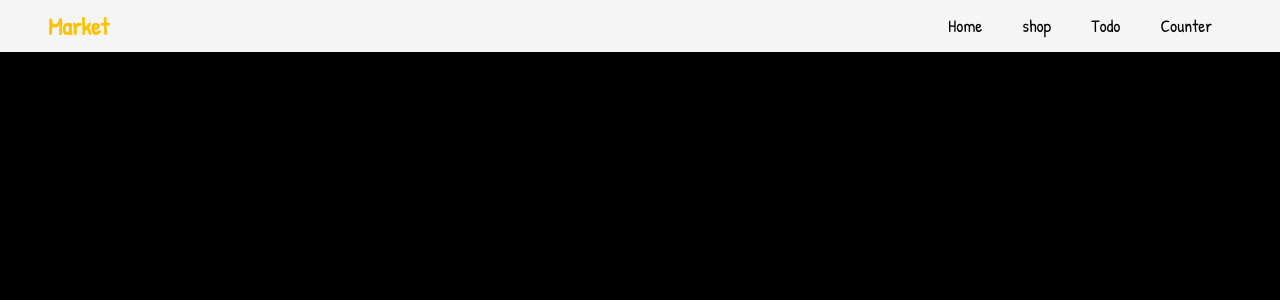
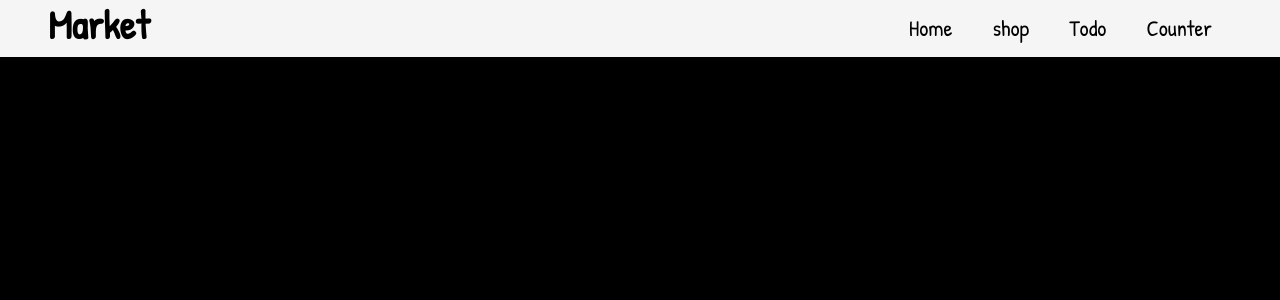
Before and after one commit to yasminewael/project-react, a React (Create React App) app: page / in a window 1280 px wide. Shown: the top 300 px of the page. Built offline with nearby package versions, Linux system fonts and the light colour scheme.

Commit message:
navbar update

```diff
--- a/src/components/navbar/Navbar.css
+++ b/src/components/navbar/Navbar.css
@@ -6,14 +6,16 @@
     color:black;
     margin: 0 20px;
     text-decoration: none;
-    font-size:1.1rem
+    font-size:1.4rem;
+
 }
 .nav-brand{
-    color: #ffc107;
     font-weight: bolder;
-    font-size: 1.5rem;
+    color:black
 }
 
-.nav-brand:hover, .nav-item:hover{
-    color: #ffc107;
+
+
+.nav-item:hover, .nav-brand:hover{
+    color:black
 }
--- a/src/components/navbar/Navbar.jsx
+++ b/src/components/navbar/Navbar.jsx
@@ -8,9 +8,9 @@ const NavbarComponent = () => {
 
 
 <>
-<nav className="navbar navbar-expand-lg">
+<nav className="navbar navbar-expand-lg p-0">
   <div>
-  <Link className="nav-brand mx-5 text-decoration-none"  to="/">Market</Link>
+  <h1><Link className="nav-brand mx-5 text-decoration-none"  to="/">Market</Link></h1>
   </div>
   <div className="ms-auto align-items-center mx-5">
   <Link className="nav-item"  to="/">Home</Link>
```
